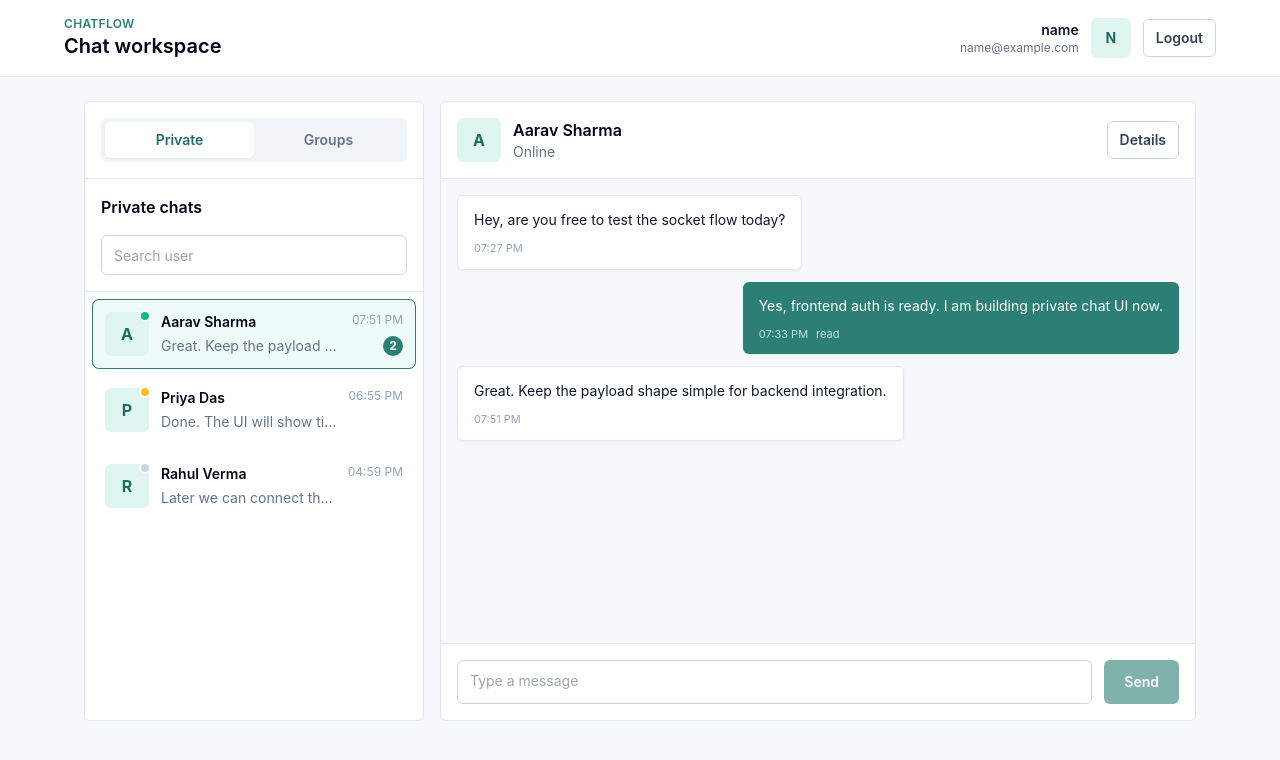
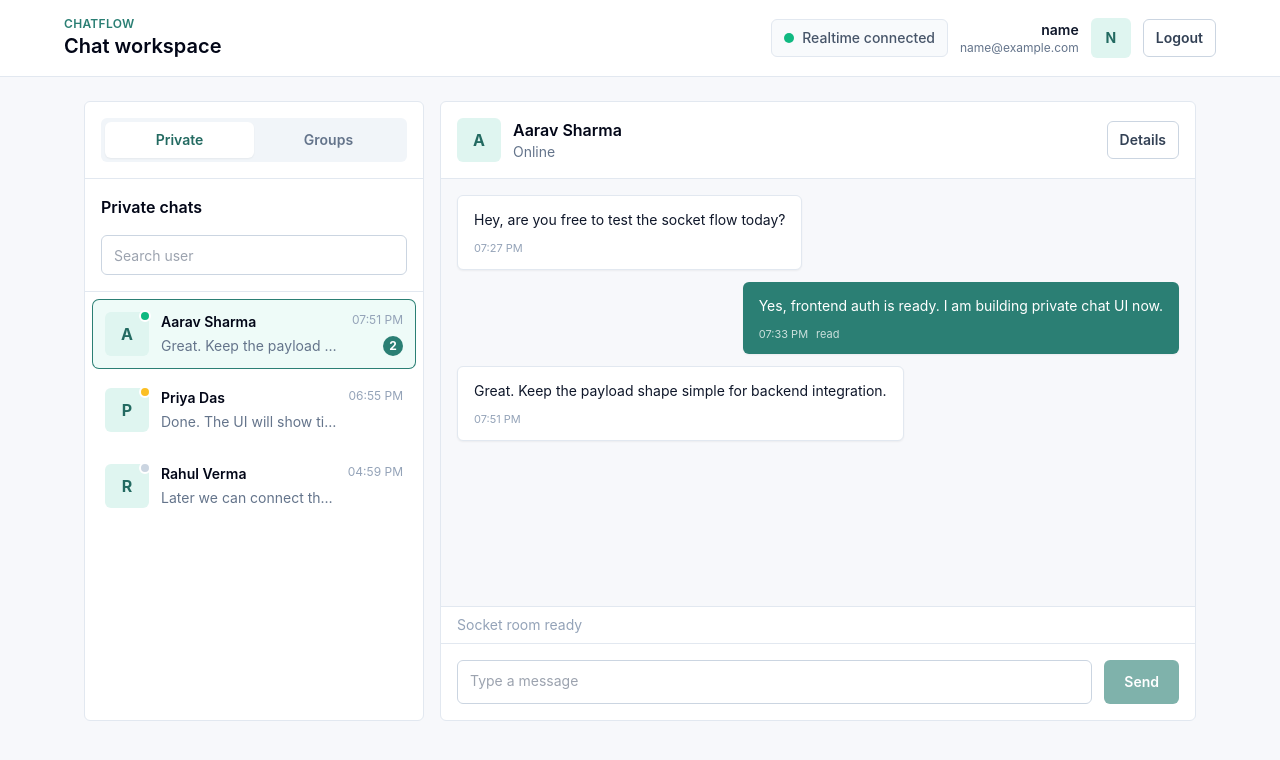
Before and after one commit to Subham3008/learning-react, a React (Vite) app in the folder 70-20-GroupChat/client/: page /login in a window 1280 px wide. Both pictures are taken after typing "name@example.com", "Sample123" into the empty fields and a click on the button "Login". Shown: the top 760 px of the page. Built offline with nearby package versions, Linux system fonts and the light colour scheme.

Commit message:
feat(socket): add realtime connection and typing indicators

```diff
--- /dev/null
+++ b/70-20-GroupChat/client/src/features/chat/components/ConnectionBadge.jsx
@@ -0,0 +1,14 @@
+function ConnectionBadge({ isConnected }) {
+  return (
+    <div className="hidden items-center gap-2 rounded-md border border-slate-200 bg-slate-50 px-3 py-2 text-sm font-medium text-slate-600 md:flex">
+      <span
+        className={`h-2.5 w-2.5 rounded-full ${
+          isConnected ? "bg-emerald-500" : "bg-amber-400"
+        }`}
+      />
+      {isConnected ? "Realtime connected" : "Connecting"}
+    </div>
+  );
+}
+
+export default ConnectionBadge;
--- a/70-20-GroupChat/client/src/features/chat/components/ConversationPanel.jsx
+++ b/70-20-GroupChat/client/src/features/chat/components/ConversationPanel.jsx
@@ -1,8 +1,20 @@
 import GroupMemberList from "./GroupMemberList.jsx";
 import { formatMessageTime } from "../utils/formatters.js";
 
-function ConversationPanel({ conversation, draft, onDraftChange, onSend }) {
+function ConversationPanel({
+  conversation,
+  draft,
+  onDraftChange,
+  onSend,
+  onTyping,
+  typingUser,
+}) {
   const isGroup = conversation.type === "group";
+
+  const handleDraftChange = (event) => {
+    onDraftChange(event.target.value);
+    onTyping(Boolean(event.target.value.trim()));
+  };
 
   return (
     <section className="flex min-h-[620px] overflow-hidden rounded-md border border-slate-200 bg-white">
@@ -82,13 +94,24 @@ function ConversationPanel({ conversation, draft, onDraftChange, onSend }) {
           )}
         </div>
 
+        <div className="min-h-9 border-t border-slate-200 bg-white px-4 py-2">
+          {typingUser ? (
+            <p className="text-sm font-medium text-[#236a61]">
+              {typingUser.name} is typing...
+            </p>
+          ) : (
+            <p className="text-sm text-slate-400">Socket room ready</p>
+          )}
+        </div>
+
         <form
           className="flex items-end gap-3 border-t border-slate-200 p-4"
           onSubmit={onSend}
         >
           <textarea
             className="min-h-11 flex-1 resize-none rounded-md border border-slate-300 px-3 py-2 text-sm leading-6 outline-none focus:border-[#2b7f74] focus:ring-4 focus:ring-[#2b7f74]/10"
-            onChange={(event) => onDraftChange(event.target.value)}
+            onBlur={() => onTyping(false)}
+            onChange={handleDraftChange}
             placeholder={isGroup ? "Send message to group" : "Type a message"}
             rows={1}
             value={draft}
--- /dev/null
+++ b/70-20-GroupChat/client/src/features/chat/hooks/useChatRealtime.js
@@ -0,0 +1,62 @@
+import { useEffect, useMemo, useState } from "react";
+import socketService from "../../../services/socketService.js";
+
+export function useChatRealtime({ token, user, activeMode, activeRoomId }) {
+  const [isConnected, setIsConnected] = useState(false);
+  const [typingUsers, setTypingUsers] = useState({});
+
+  useEffect(() => {
+    socketService.connect({ token, userId: user?.id });
+
+    const offConnection = socketService.on("connection:change", (payload) => {
+      setIsConnected(payload.connected);
+    });
+    const offTyping = socketService.on("typing:update", (payload) => {
+      setTypingUsers((current) => ({
+        ...current,
+        [payload.roomId]: payload.isTyping
+          ? { id: payload.userId, name: payload.name }
+          : null,
+      }));
+    });
+
+    return () => {
+      offConnection();
+      offTyping();
+      socketService.disconnect();
+    };
+  }, [token, user?.id]);
+
+  const activeTypingUser = useMemo(
+    () => typingUsers[activeRoomId] || null,
+    [activeRoomId, typingUsers]
+  );
+
+  const emitTyping = (isTyping) => {
+    if (!activeRoomId) {
+      return;
+    }
+
+    socketService.emit(isTyping ? "typing:start" : "typing:stop", {
+      mode: activeMode,
+      roomId: activeRoomId,
+      userId: user?.id,
+      name: user?.name,
+    });
+  };
+
+  const emitMessage = (message) => {
+    socketService.emit("message:send", {
+      mode: activeMode,
+      roomId: activeRoomId,
+      message,
+    });
+  };
+
+  return {
+    activeTypingUser,
+    emitMessage,
+    emitTyping,
+    isConnected,
+  };
+}
--- a/70-20-GroupChat/client/src/features/chat/pages/ChatHomePage.jsx
+++ b/70-20-GroupChat/client/src/features/chat/pages/ChatHomePage.jsx
@@ -3,15 +3,24 @@ import { useAuth } from "../../../core/providers/AuthProvider.jsx";
 import chatService from "../../../services/chatService.js";
 import ChatShell from "../components/ChatShell.jsx";
 import ChatSidebar from "../components/ChatSidebar.jsx";
+import ConnectionBadge from "../components/ConnectionBadge.jsx";
 import ConversationPanel from "../components/ConversationPanel.jsx";
+import { useChatRealtime } from "../hooks/useChatRealtime.js";
 
 function ChatHomePage() {
-  const { user, logout } = useAuth();
+  const { token, user, logout } = useAuth();
   const [activeMode, setActiveMode] = useState("private");
   const [conversations, setConversations] = useState([]);
   const [groups, setGroups] = useState([]);
   const [activeConversationId, setActiveConversationId] = useState("");
   const [draft, setDraft] = useState("");
+  const { activeTypingUser, emitMessage, emitTyping, isConnected } =
+    useChatRealtime({
+      activeMode,
+      activeRoomId: activeConversationId,
+      token,
+      user,
+    });
 
   useEffect(() => {
     let isMounted = true;
@@ -76,6 +85,8 @@ function ChatHomePage() {
       setGroups(updater);
     }
 
+    emitMessage(message);
+    emitTyping(false);
     setDraft("");
   };
 
@@ -123,6 +134,7 @@ function ChatHomePage() {
           </div>
 
           <div className="flex items-center gap-3">
+            <ConnectionBadge isConnected={isConnected} />
             <div className="hidden text-right sm:block">
               <p className="text-sm font-semibold text-slate-900">
                 {user?.name}
@@ -162,6 +174,8 @@ function ChatHomePage() {
               draft={draft}
               onDraftChange={setDraft}
               onSend={handleSendMessage}
+              onTyping={emitTyping}
+              typingUser={activeTypingUser}
             />
           ) : (
             <section className="flex min-h-[620px] items-center justify-center rounded-md border border-slate-200 bg-white p-6 text-center">
--- /dev/null
+++ b/70-20-GroupChat/client/src/services/socketService.js
@@ -0,0 +1,73 @@
+class SocketService {
+  constructor() {
+    this.listeners = new Map();
+    this.connected = false;
+  }
+
+  connect({ token, userId }) {
+    if (!token || !userId) {
+      return;
+    }
+
+    window.setTimeout(() => {
+      this.connected = true;
+      this.emitLocal("connection:change", { connected: true });
+    }, 300);
+  }
+
+  disconnect() {
+    this.connected = false;
+    this.emitLocal("connection:change", { connected: false });
+    this.listeners.clear();
+  }
+
+  on(eventName, handler) {
+    const handlers = this.listeners.get(eventName) || new Set();
+    handlers.add(handler);
+    this.listeners.set(eventName, handlers);
+
+    return () => {
+      handlers.delete(handler);
+    };
+  }
+
+  emit(eventName, payload) {
+    if (eventName === "typing:start") {
+      this.simulateTypingResponse(payload);
+    }
+  }
+
+  emitLocal(eventName, payload) {
+    const handlers = this.listeners.get(eventName);
+
+    if (!handlers) {
+      return;
+    }
+
+    handlers.forEach((handler) => handler(payload));
+  }
+
+  simulateTypingResponse(payload) {
+    window.setTimeout(() => {
+      this.emitLocal("typing:update", {
+        roomId: payload.roomId,
+        userId: "mock-user",
+        name: payload.mode === "group" ? "Priya" : "Aarav",
+        isTyping: true,
+      });
+    }, 350);
+
+    window.setTimeout(() => {
+      this.emitLocal("typing:update", {
+        roomId: payload.roomId,
+        userId: "mock-user",
+        name: payload.mode === "group" ? "Priya" : "Aarav",
+        isTyping: false,
+      });
+    }, 2200);
+  }
+}
+
+const socketService = new SocketService();
+
+export default socketService;
```
Also changed, not shown: 1 other file (tests, documents, lock files or other folders).
